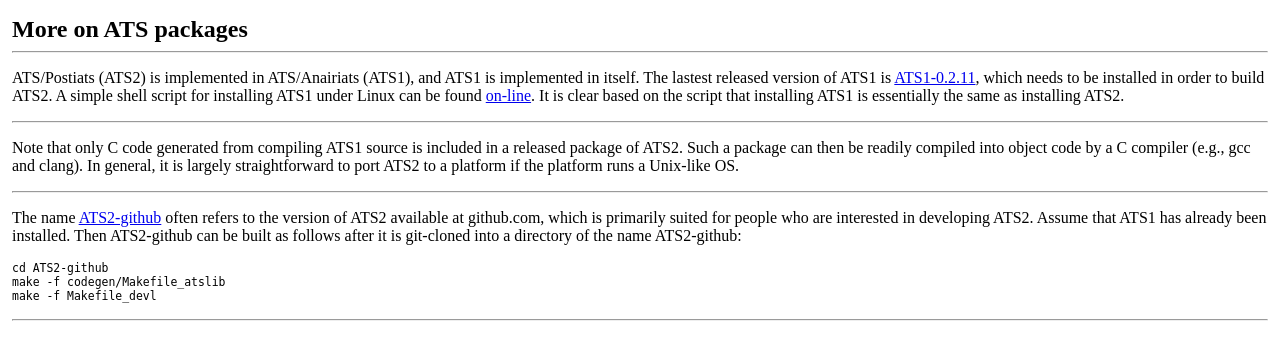
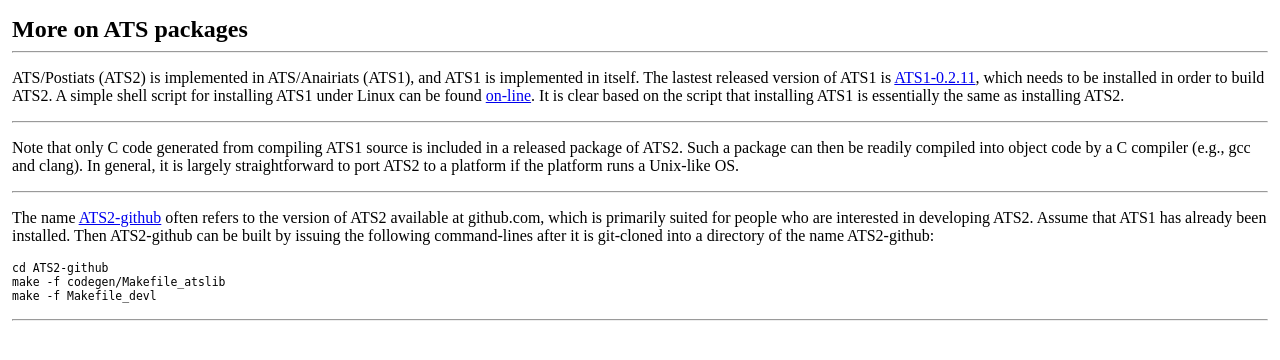
Before and after one commit to githwxi/atslangweb, a PHP site: page /thePageRBodyRight/Downloads.php in a window 1280 px wide. Shown: the top 360 px of the page. Run offline with PHP 8.4, Linux system fonts and the light colour scheme.

Commit message:
Updating: improving ats2langweb

```diff
--- a/thePageRBodyRight/Downloads.php
+++ b/thePageRBodyRight/Downloads.php
@@ -42,8 +42,9 @@ The name
 <a href="https://github.com/githwxi/ATS-Postiats">ATS2-github</a>
 often refers to the version of ATS2 available at github.com,
 which is primarily suited for people who are interested in developing ATS2.
-Assume that ATS1 has already been installed. Then ATS2-github can be built as
-follows after it is git-cloned into a directory of the name ATS2-github:
+Assume that ATS1 has already been installed. Then ATS2-github can be built
+by issuing the following command-lines after it is git-cloned into a directory
+of the name ATS2-github:
 <pre
 style="font-size:88%;"
 >
```
